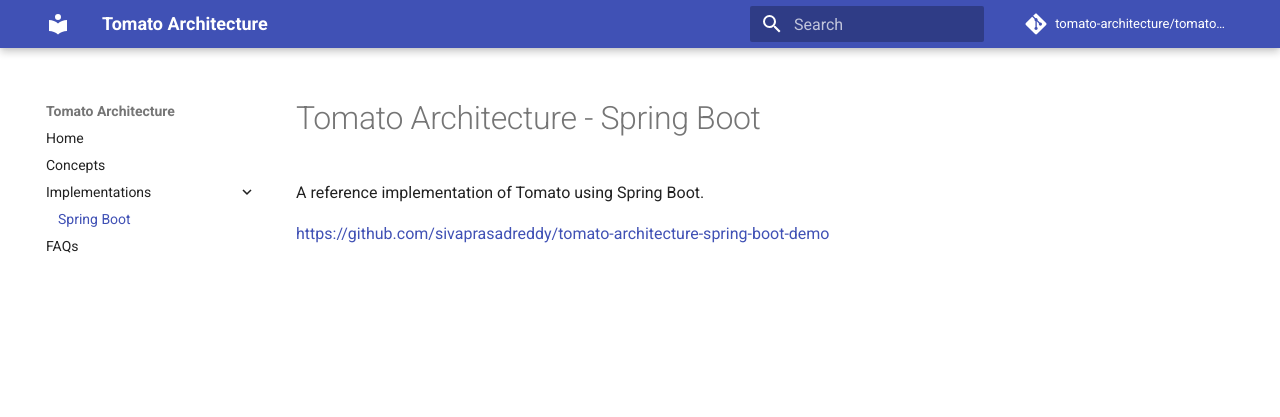
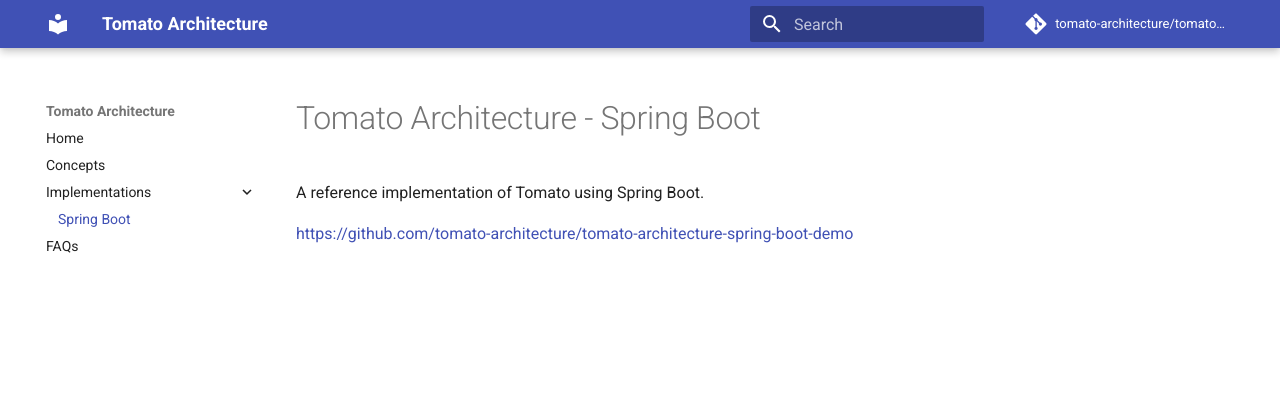
Before and after one commit to tomato-architecture/tomato-architecture.github.io, an MkDocs documentation site: the page built from docs/spring-boot-impl.md, in a window 1280 px wide. Shown: the top 417 px of the page. Built offline with MkDocs 1.6.1 and Material for MkDocs 9.7.7, drawn with Linux system fonts in a browser that asks for light colours; comment, search, counter and statistics services are not loaded; some of the changed lines change nothing that is shown.

Commit message:
feat: update link to spring boot implementation

```diff
--- a/docs/spring-boot-impl.md
+++ b/docs/spring-boot-impl.md
@@ -2,4 +2,4 @@
 
 A reference implementation of Tomato using Spring Boot.
 
-[https://github.com/sivaprasadreddy/tomato-architecture-spring-boot-demo](https://github.com/sivaprasadreddy/tomato-architecture-spring-boot-demo)
+[https://github.com/tomato-architecture/tomato-architecture-spring-boot-demo](https://github.com/tomato-architecture/tomato-architecture-spring-boot-demo)
```
